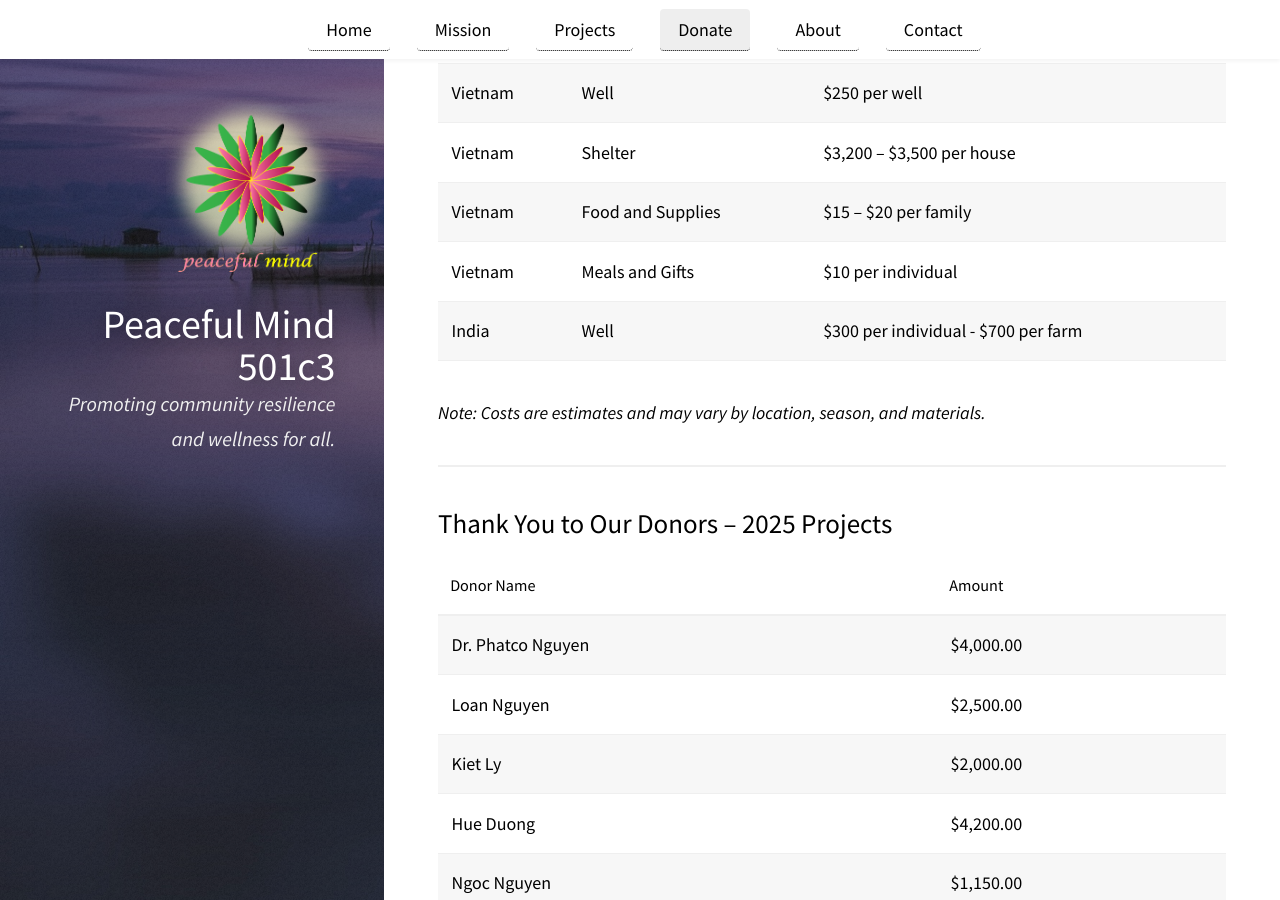
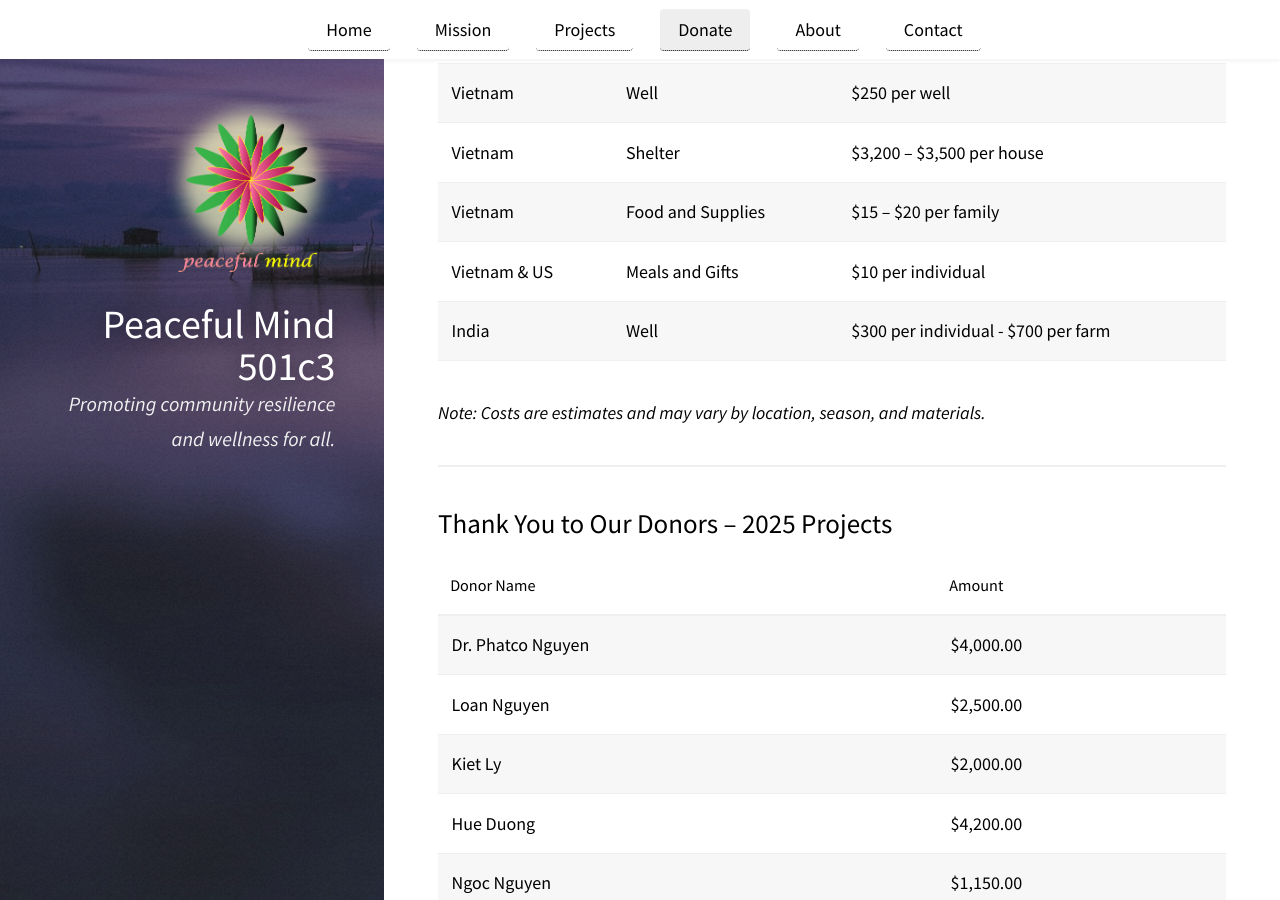
Before and after one commit to peacefulcenter/peacefulcenter.github.io, a Jekyll site: the page built from pages/donate.md, in a window 1280 px wide and 900 px high, scrolled down 1103 px. Built offline with Jekyll 4.4.1, drawn with Linux system fonts in a browser that asks for light colours; our own code applies the rules of GitHub Pages for plain Markdown files.

Commit message:
Include US Shelter meals

```diff
--- a/pages/donate.md
+++ b/pages/donate.md
@@ -60,7 +60,7 @@ _Peaceful Mind 501C3 is a tax-exempt organization. Tax ID: 39-2930680. Your dona
         <td>$15 – $20 per family</td>
       </tr>
       <tr>
-        <td>Vietnam</td>
+        <td>Vietnam & US</td>
         <td>Meals and Gifts</td>
         <td>$10 per individual</td>
       </tr>
```
